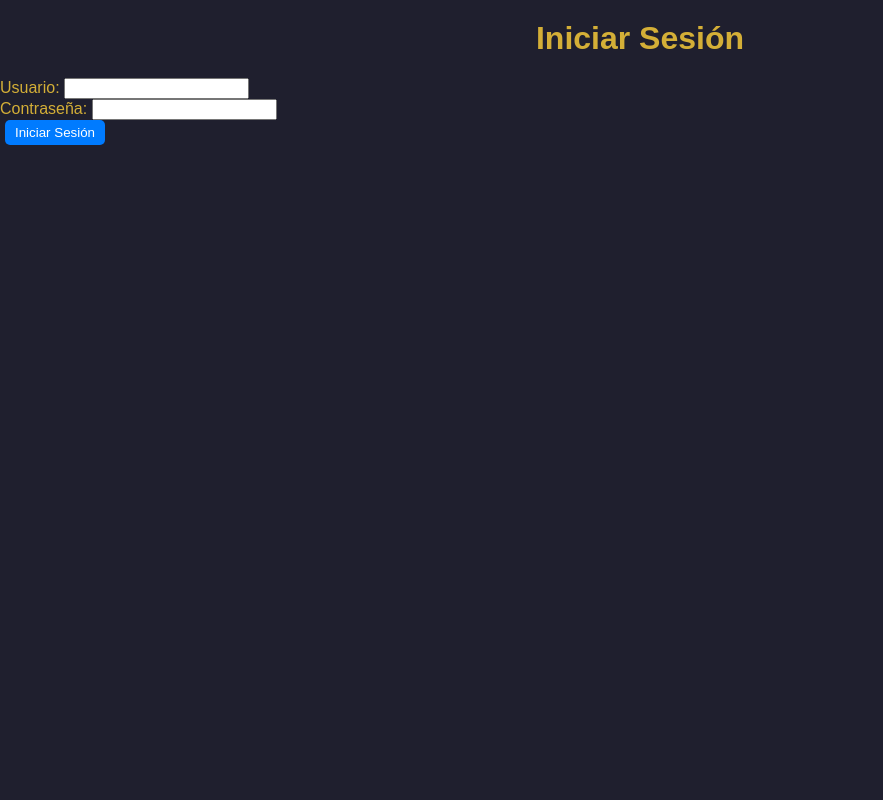
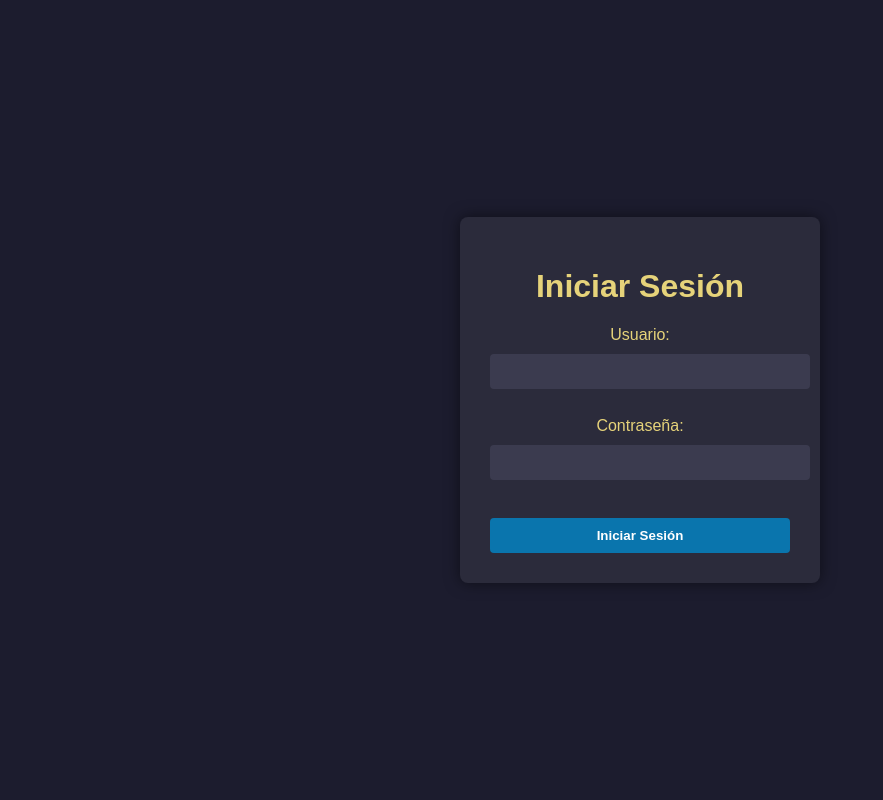
Before and after one commit to SaraMarsDivino/eva4, a Django app: page / in a window 1280 px wide. Shown: the whole page, without its empty margins (0-883 px from the left). Run offline with Django 5.2, Linux system fonts and the light colour scheme.

Commit message:
Version final REAL

```diff
--- a/templates/login/login.html
+++ b/templates/login/login.html
@@ -6,137 +6,69 @@
     <title>Iniciar Sesión</title>
 
     <style>
-        /* General */
+        /* Estilo global */
         body {
+            margin: 0;
+            height: 100vh;
+            display: flex;
+            justify-content: center; /* Centra horizontalmente */
+            align-items: center; /* Centra verticalmente */
+            background-color: #1c1c2e; /* Color de fondo oscuro */
             font-family: Arial, sans-serif;
-            margin: 0;
-            padding: 0;
-            background-color: #1f1f2e; /* Fondo oscuro general */
-            color: #d4af37; /* Dorado suave */
-        }
-
-        h1, h2 {
-            text-align: center;
-            color: #d4af37; /* Títulos dorados */
-            margin-top: 20px;
+            color: #e6d37a; /* Color dorado */
         }
 
         /* Contenedor del formulario */
-        .form-container {
-            background-color: #2c2c3c; /* Fondo oscuro */
-            width: 50%;
-            margin: 20px auto;
-            padding: 20px;
-            border-radius: 10px;
-            box-shadow: 0 0 10px #d4af37; /* Sombra dorada */
-            color: #fff; /* Letras blancas */
+        .login-container {
+            background-color: #2b2b3b; /* Color de fondo del rectángulo */
+            padding: 30px;
+            border-radius: 8px;
+            box-shadow: 0px 0px 15px rgba(0, 0, 0, 0.5);
+            text-align: center;
+            width: 300px;
         }
 
-        /* Formulario */
-        .form-container label {
-            display: block;
-            margin: 10px 0 5px;
+        /* Título */
+        .login-title {
+            font-size: 1.5em;
+            font-weight: bold;
+            margin-bottom: 20px;
         }
 
-        .form-container input {
+        /* Inputs */
+        .login-container input {
+            display: block;
             width: 100%;
-            padding: 8px;
-            margin-bottom: 10px;
-            border: 1px solid #d4af37;
-            border-radius: 5px;
-            background-color: #3a3a4a;
-            color: #fff; /* Letras blancas */
+            padding: 10px;
+            margin: 10px 0;
+            border: none;
+            border-radius: 4px;
+            background-color: #3b3b4f;
+            color: #e6e6e6; /* Color de texto claro */
         }
 
-        .form-container button {
-            background-color: #007bff;
-            color: white;
+        /* Botón */
+        .login-container button {
+            background-color: #0a75ad; /* Azul claro */
+            color: #fff;
             border: none;
-            padding: 8px 12px;
-            border-radius: 5px;
+            padding: 10px 15px;
+            margin-top: 10px;
+            width: 100%;
+            border-radius: 4px;
             cursor: pointer;
+            font-weight: bold;
         }
 
-        .form-container button:hover {
-            background-color: #0056b3;
-        }
-
-        /* Lista de elementos */
-        ul {
-            list-style-type: none;
-            padding: 0;
-            margin: 0 auto;
-            width: 80%; /* Reducir el ancho */
-            max-width: 800px; /* Limita el tamaño horizontal */
-        }
-
-        ul li {
-            background-color: #2c2c3c; /* Fondo oscuro para filas */
-            color: #fff; /* Color uniforme para los datos */
-            margin: 10px 0;
-            padding: 10px;
-            border: 1px solid #d4af37; /* Borde dorado */
-            border-radius: 5px;
-            display: flex;
-            justify-content: space-between;
-            align-items: center;
-            box-shadow: 0 0 5px #d4af37;
-        }
-
-        ul li strong {
-            color: #d4af37; /* Texto importante dorado */
-        }
-
-        /* Botones */
-        button {
-            background-color: #007bff;
-            color: #fff;
-            border: none;
-            padding: 5px 10px;
-            border-radius: 5px;
-            cursor: pointer;
-            margin-left: 5px;
-        }
-
-        button:hover {
-            background-color: #0056b3;
-        }
-
-        /* Botón Siguiente/Anterior */
-        #paginacion {
-            text-align: center;
-            margin-top: 20px;
-        }
-
-        #paginacion button {
-            background-color: #007bff;
-            color: #fff;
-            border: none;
-            padding: 8px 12px;
-            border-radius: 5px;
-            cursor: pointer;
-        }
-
-        #paginacion button:hover {
-            background-color: #0056b3;
-        }
-
-        /* Enlace atrás */
-        a {
-            display: block;
-            text-align: center;
-            margin: 20px auto;
-            color: #d4af37;
-            text-decoration: none;
-        }
-
-        a:hover {
-            text-decoration: underline;
+        .login-container button:hover {
+            background-color: #095f8a; /* Azul más oscuro */
         }
     </style>
 
+
 </head>
 <body>
+    <div class="login-container">
     <h1>Iniciar Sesión</h1>
     <form method="post" action="{% url 'login' %}">
         {% csrf_token %}
@@ -148,5 +80,6 @@
 
         <button type="submit">Iniciar Sesión</button>
     </form>
+    </div>
 </body>
 </html>
```
Also changed, not shown: README.txt.
